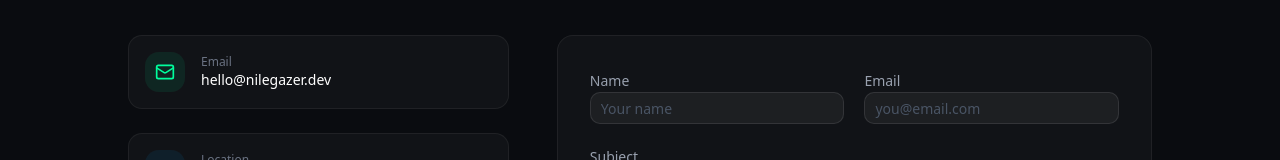
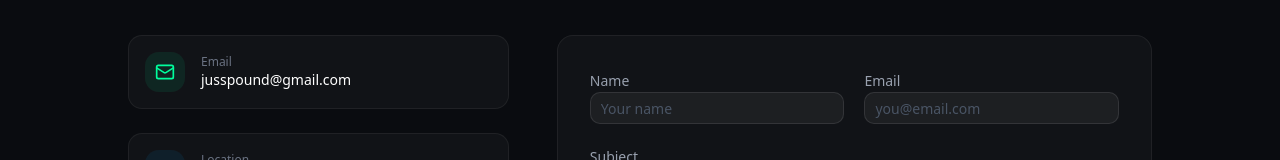
Before and after one commit to NileGazer00/NileGazer00.github.io, a Next.js app: page / in a window 1280 px wide. Shown: the part 5134-5294 px from the top of the page. Built offline with nearby package versions, Linux system fonts and the light colour scheme.

Commit message:
Update contact email

```diff
--- a/src/app/page.tsx
+++ b/src/app/page.tsx
@@ -869,7 +869,7 @@ function ContactSection() {
           <RevealOnScroll className="lg:col-span-2">
             <div className="space-y-6">
               {[
-                { icon: Mail, label: "Email", value: "hello@nilegazer.dev", color: "#00FF9D" },
+                { icon: Mail, label: "Email", value: "jusspound@gmail.com", color: "#00FF9D" },
                 { icon: MapPin, label: "Location", value: "Remote / Worldwide", color: "#00A3FF" },
                 { icon: Globe, label: "Website", value: "nilegazer.dev", color: "#FF6B6B" },
               ].map(({ icon: Icon, label, value, color }) => (
```
